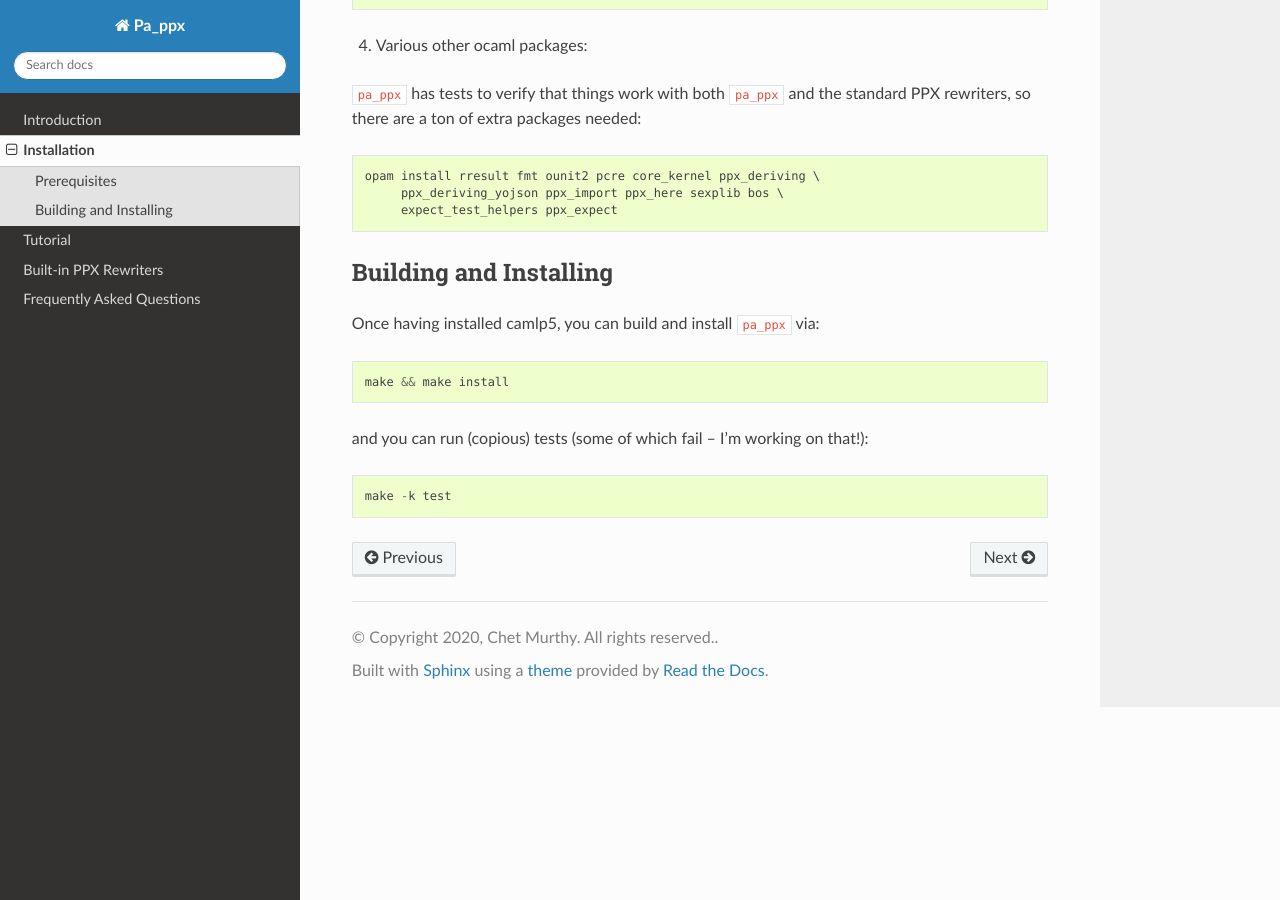
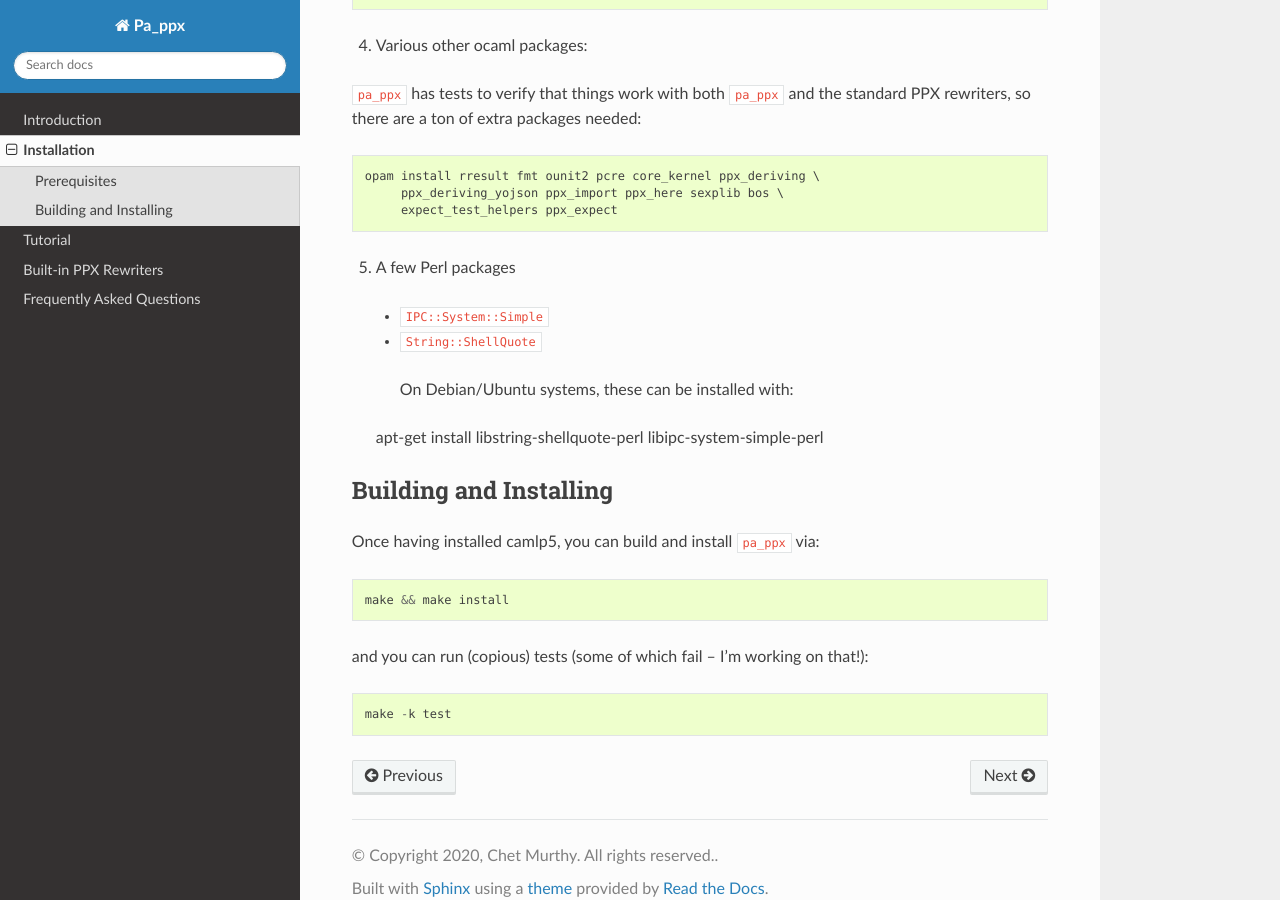
Before and after one commit to chetmurthy/pa_ppx, a Sphinx documentation site: the page built from doc/installation.rst, in a window 1280 px wide and 900 px high, scrolled down 768 px. Built offline with Sphinx 7.4.7 and the Read the Docs theme 2.0.0, drawn with Linux system fonts in a browser that asks for light colours; pages that are not in the unit, such as notebooks, are missing from menus.

```diff
--- a/doc/installation.rst
+++ b/doc/installation.rst
@@ -41,6 +41,16 @@ packages needed::
        ppx_deriving_yojson ppx_import ppx_here sexplib bos \
        expect_test_helpers ppx_expect
 
+5. A few Perl packages
+
+  - ``IPC::System::Simple``
+  - ``String::ShellQuote``
+
+   On Debian/Ubuntu systems, these can be installed with::
+
+  apt-get install libstring-shellquote-perl libipc-system-simple-perl
+
+
 Building and Installing
 -----------------------
 
```
Also changed, not shown: README.md (+1 -1 lines), 5 other files.
